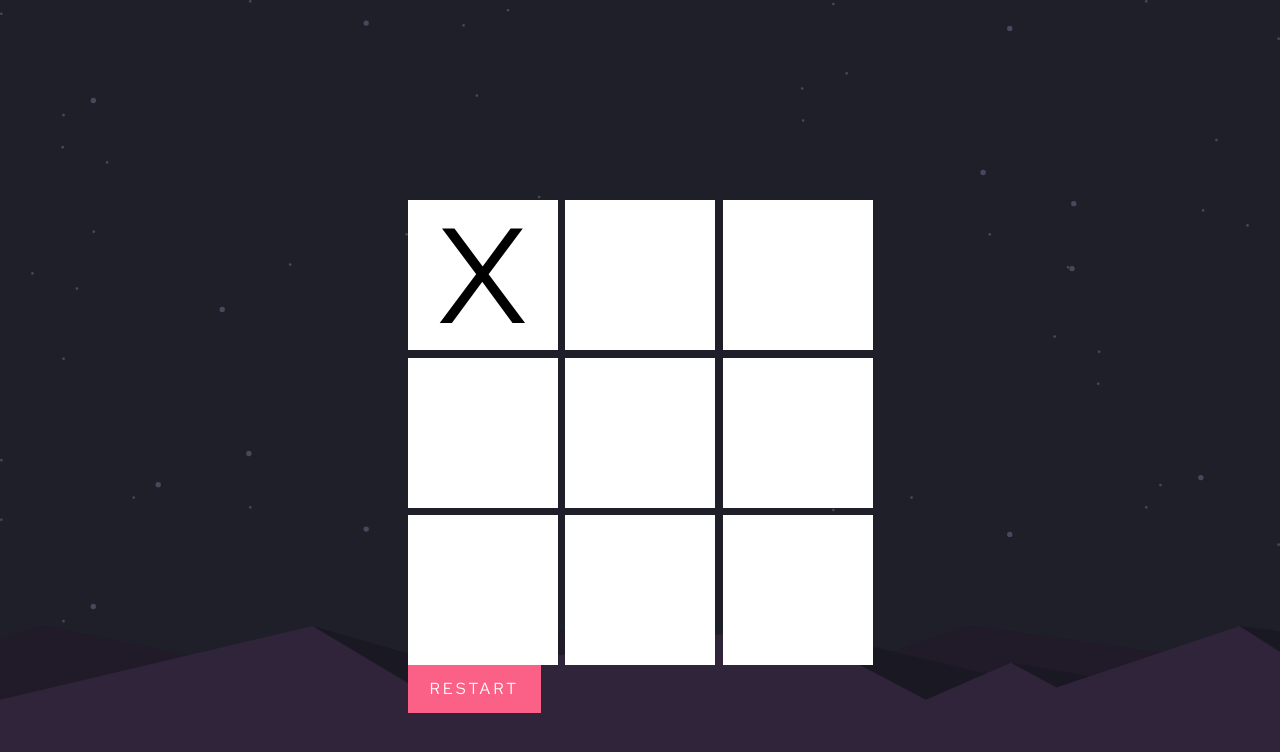
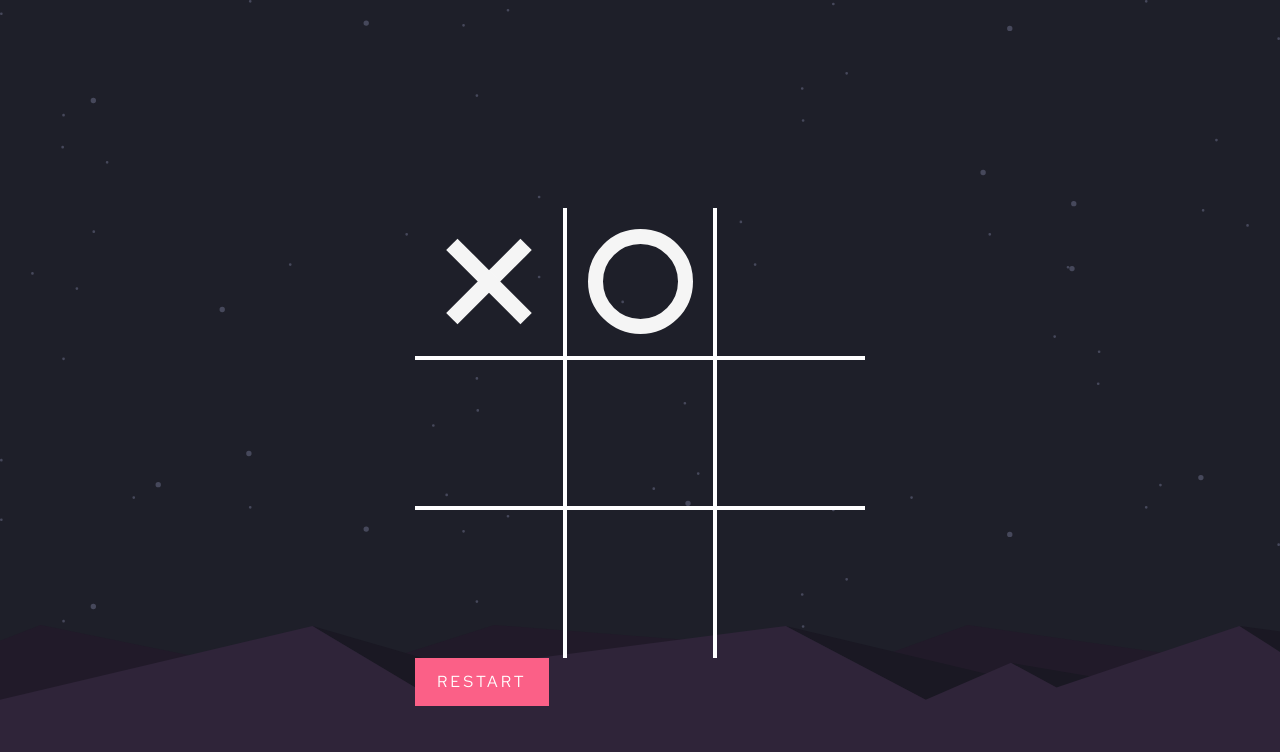
Before and after one commit to alexandruamuntean/tictactoe, a website: page index.html in a window 1280 px wide. Drawn offline with Linux system fonts and the light colour scheme.

Commit message:
add more css styling

```diff
--- a/index.html
+++ b/index.html
@@ -24,9 +24,9 @@
     <main class='main'>
       <div id="scoreboard">
       </div>
-      <div class="grid gameboard" id='gameboard'>
-        <div class="grid__cell" data-cell>X</div>
-        <div class="grid__cell" data-cell></div>
+      <div class="grid gameboard x" id='gameboard'>
+        <div class="grid__cell x" data-cell></div>
+        <div class="grid__cell o" data-cell></div>
         <div class="grid__cell" data-cell></div>
         <div class="grid__cell" data-cell></div>
         <div class="grid__cell" data-cell></div>
--- a/sass/base/_base.scss
+++ b/sass/base/_base.scss
@@ -113,7 +113,7 @@ input[type="reset"] {
   --animation-medium: all 0.25s ease-out;
   --animation-long: all 0.45s ease-out;
   --cell-size: 15rem;
-  --mark-size: calc(var(--cell-size) * 0.9);
+  --mark-size: calc(var(--cell-size) * 0.7);
 }
 
 html {
--- a/sass/components/_gameboard.scss
+++ b/sass/components/_gameboard.scss
@@ -1,24 +1,86 @@
 .grid {
   display: grid;
   grid-template-columns: repeat(3, auto);
-  gap: 0.75rem;
+  // gap: 0.75rem;
   justify-items: center;
   align-items: center;
 
   &__cell {
+    border: 2px solid white;
     height: var(--cell-size);
     width: var(--cell-size);
-    background-color: white;
     display: flex;
     justify-content: center;
     align-items: center;
     font-size: var(--mark-size);
-  }
+    color: white;
+    position: relative;
+    cursor: pointer;
 
-  &__choice {
-    height: 80%;
-    img {
-      height: 100%;
+    // change pointer if hovering on filled cell
+    &.x,
+    &.o {
+      cursor: not-allowed;
+    }
+
+    // remove unnecessary borders
+    &:first-child,
+    &:nth-child(2),
+    &:nth-child(3) {
+      border-top: none;
+    }
+
+    &:nth-child(3n + 1) {
+      border-left: none;
+    }
+
+    &:nth-child(3n) {
+      border-right: none;
+    }
+
+    &:nth-child(7),
+    &:nth-child(8),
+    &:nth-child(9) {
+      border-bottom: none;
     }
   }
 }
+
+.grid__cell.x {
+  &::before,
+  &::after {
+    content: "";
+    width: calc(var(--mark-size) * 0.15);
+    height: var(--mark-size);
+    background-color: whitesmoke;
+    position: absolute;
+  }
+  &::before {
+    transform: rotate(45deg);
+  }
+  &::after {
+    transform: rotate(-45deg);
+  }
+}
+
+.grid__cell.o {
+  &::before {
+    content: "";
+    width: var(--mark-size);
+    height: var(--mark-size);
+    position: absolute;
+    border: calc(var(--mark-size) * 0.15) solid whitesmoke;
+    border-radius: 50%;
+  }
+}
+
+// hover effect for x and o
+
+.grid.x .grid__cell:not(.x):hover::before,
+.grid.x .grid__cell:not(.x):hover::after {
+  content: "";
+  width: calc(var(--mark-size) * 0.15);
+  height: var(--mark-size);
+  position: absolute;
+  background-color: var(--color-primary);
+}
```
Also changed, not shown: css/style.css.
